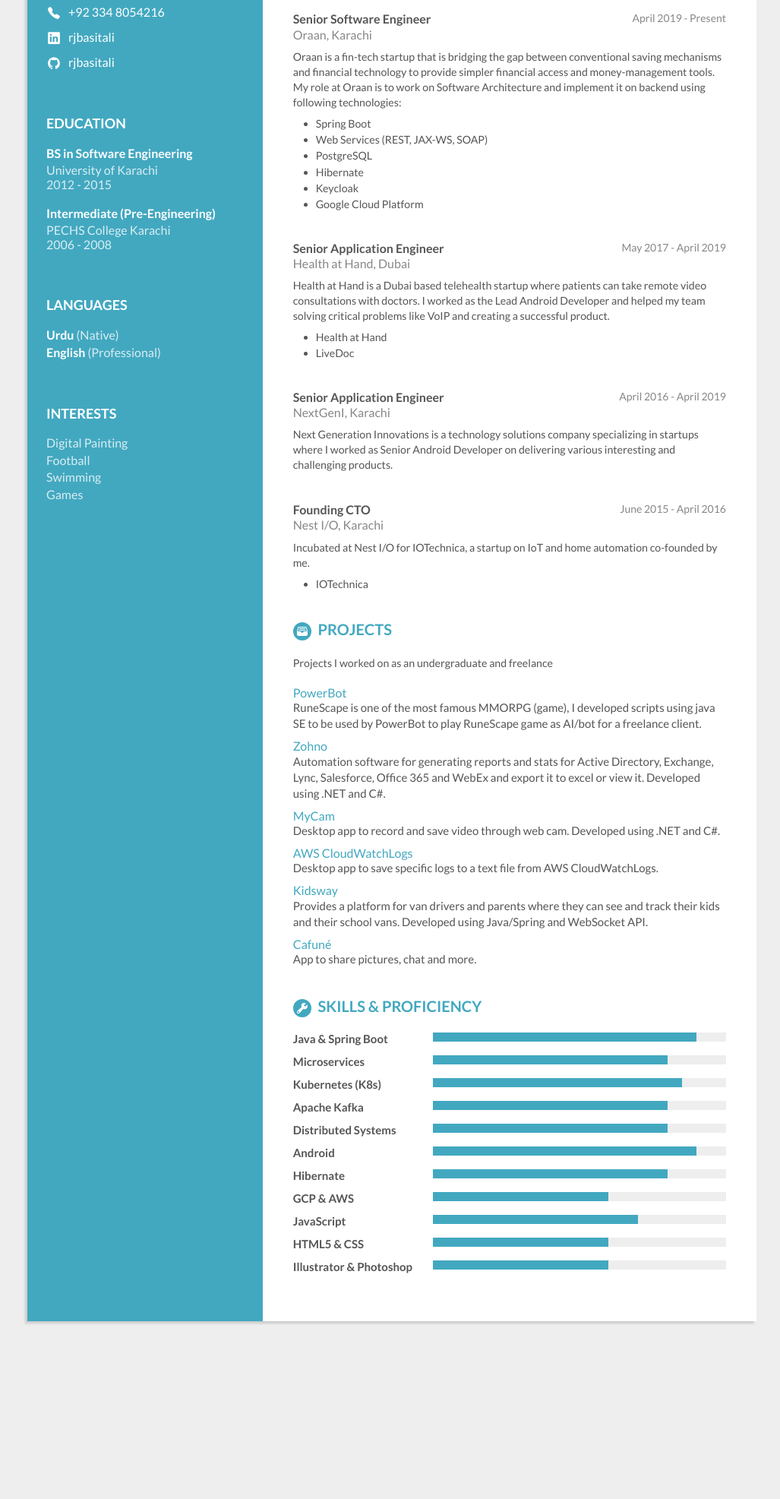
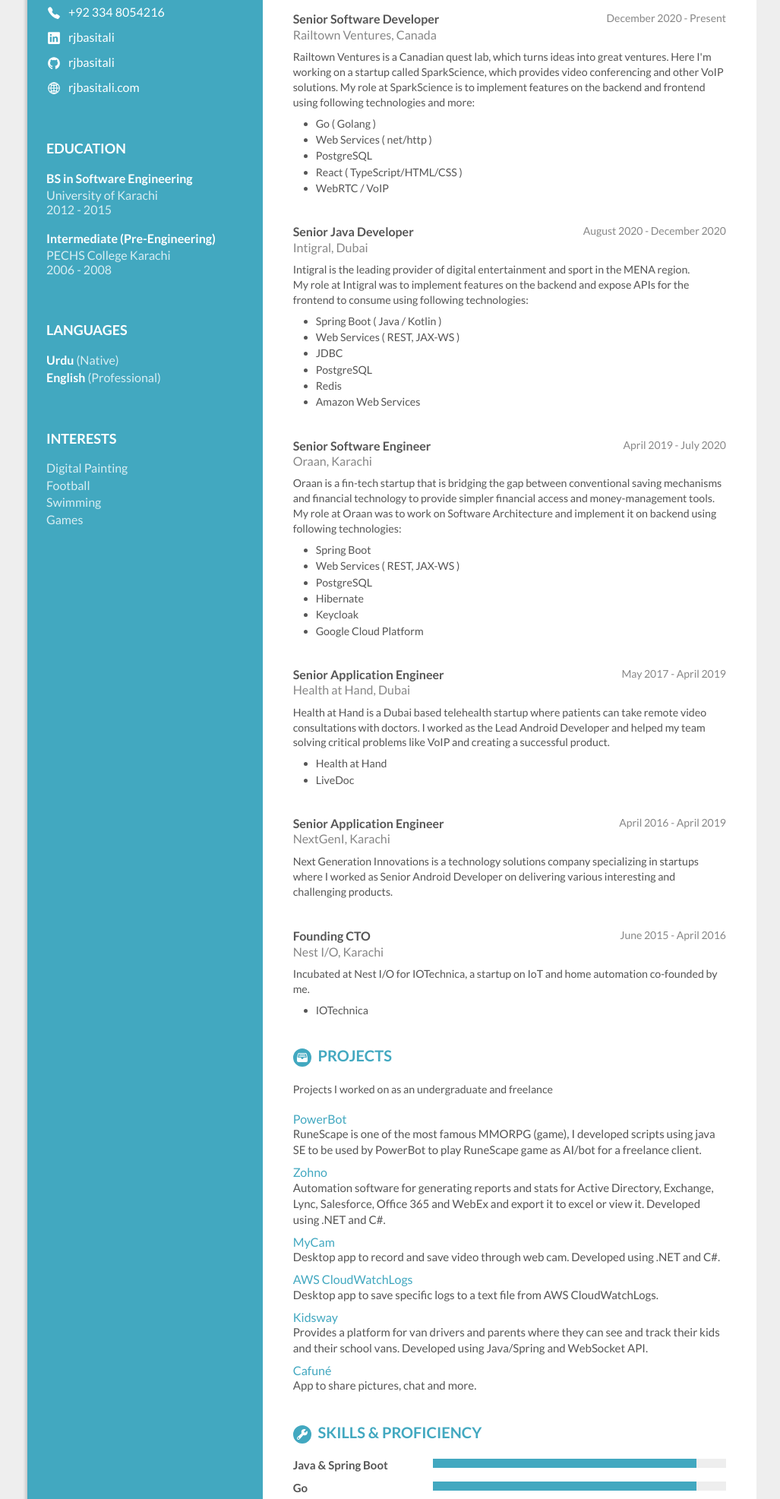
Before and after one commit to rjbasitali/rjbasitali.github.io, a plain HTML site: page index.html in a window 1280 px wide. Shown: the part 305-2278 px from the top of the page at 76% size, without its empty margins (124-1151 px from the left). Before the commit the page ends 2074 px from the top, so only its background shows below. Drawn offline with nearby package versions, Linux system fonts and the light colour scheme.

Commit message:
update exp

```diff
--- a/index.html
+++ b/index.html
@@ -44,6 +44,10 @@
                         <ion-icon name="logo-github"></ion-icon>
                         <a href="https://github.com/rjbasitali" target="_blank">rjbasitali</a>
                     </div>
+                    <div class="personal-info">
+                        <ion-icon name="globe-outline"></ion-icon>
+                        <a href="https://rjbasitali.com" target="_blank">rjbasitali.com</a>
+                    </div>
 
                     <h3>Education</h3>
                     <div class="personal-ed">
@@ -85,23 +89,62 @@
                     <h2>Experiences</h2>
                 </div>
 
+
+                <!-- Railtown -->
+                <div class="exp-head clearfix">
+                    <p class="exp-title">Senior Software Developer</p>
+                    <p class="exp-duration">December 2020 - Present</p>
+                </div>
+                <p class="exp-place">Railtown Ventures, Canada</p>
+                <p class="exp-desc">Railtown Ventures is a Canadian quest lab, which turns ideas into great ventures. Here I'm working on a startup called SparkScience, which provides video conferencing and other VoIP solutions.
+                    My role at SparkScience is to implement features on the backend and frontend using following technologies and more:</p>
+                <ul class="exp-items">
+                    <li>Go ( Golang )</li>
+                    <li>Web Services ( net/http )</li>
+                    <li>PostgreSQL</li>
+                    <li>React ( TypeScript/HTML/CSS )</li>
+                    <li>WebRTC / VoIP</li>
+                </ul>
+
+
+                <!-- Intigral -->
+                <div class="exp-head clearfix">
+                    <p class="exp-title">Senior Java Developer</p>
+                    <p class="exp-duration">August 2020 - December 2020</p>
+                </div>
+                <p class="exp-place">Intigral, Dubai</p>
+                <p class="exp-desc">Intigral is the leading provider of digital entertainment and sport in the MENA region.<br>
+                    My role at Intigral was to implement features on the backend and expose APIs for the frontend to consume using following technologies:</p>
+                <ul class="exp-items">
+                    <li>Spring Boot ( Java / Kotlin )</li>
+                    <li>Web Services ( REST, JAX-WS )</li>
+                    <li>JDBC</li>
+                    <li>PostgreSQL</li>
+                    <li>Redis</li>
+                    <li>Amazon Web Services</li>
+                </ul>
+
+
+                <!-- Oraan -->
                 <div class="exp-head clearfix">
                     <p class="exp-title">Senior Software Engineer</p>
-                    <p class="exp-duration">April 2019 - Present</p>
+                    <p class="exp-duration">April 2019 - July 2020</p>
                 </div>
                 <p class="exp-place">Oraan, Karachi</p>
                 <p class="exp-desc">Oraan is a fin-tech startup that is bridging the gap between conventional saving mechanisms and financial
                     technology to provide simpler financial access and money-management tools.<br>
-                    My role at Oraan is to work on Software Architecture and implement it on backend using following technologies:</p>
+                    My role at Oraan was to work on Software Architecture and implement it on backend using following technologies:</p>
                 <ul class="exp-items">
                     <li>Spring Boot</li>
-                    <li>Web Services (REST, JAX-WS, SOAP)</li>
+                    <li>Web Services ( REST, JAX-WS )</li>
                     <li>PostgreSQL</li>
                     <li>Hibernate</li>
                     <li>Keycloak</li>
                     <li>Google Cloud Platform</li>
                 </ul>
 
+
+                <!-- Health at Hand -->
                 <div class="exp-head clearfix">
                     <p class="exp-title">Senior Application Engineer</p>
                     <p class="exp-duration">May 2017 - April 2019</p>
@@ -114,6 +157,8 @@
                     <li><a href="https://play.google.com/store/apps/details?id=com.myhealthathand.livedoc" target="_blank">LiveDoc</a></li>
                 </ul>
 
+
+                <!-- NextGenI -->
                 <div class="exp-head clearfix">
                     <p class="exp-title">Senior Application Engineer</p>
                     <p class="exp-duration">April 2016 - April 2019</p>
@@ -123,6 +168,8 @@
                 <ul class="exp-items">
                 </ul>
 
+
+                <!-- Nest I/O -->
                 <div class="exp-head clearfix">
                     <p class="exp-title">Founding CTO</p>
                     <p class="exp-duration">June 2015 - April 2016</p>
@@ -130,9 +177,11 @@
                 <p class="exp-place">Nest I/O, Karachi</p>
                 <p class="exp-desc">Incubated at Nest I/O for IOTechnica, a startup on IoT and home automation co-founded by me.</p>
                 <ul class="exp-items">
-                    <li><a href="https://thenestio.com/?incubatee-teams-2=iotechnica" target="_blank">IOTechnica</a></li>
+                    <li><a href="https://thenestio.com/startup/iotechnica/" target="_blank">IOTechnica</a></li>
                 </ul>
 
+
+                <!-- Projects -->
                 <div class="main-heading">
                     <ion-icon name="file-tray-full"></ion-icon>
                     <h2>Projects</h2>
@@ -169,6 +218,7 @@
                 </div>
 
 
+                <!-- Skills -->
                 <div class="main-heading">
                     <ion-icon name="build"></ion-icon>
                     <h2>Skills & Proficiency</h2>
@@ -185,34 +235,10 @@
                     </div>
                     <div class="skill-container">
                         <div class="col span-1-of-3 skill-title">
-                            Microservices
+                            Go
                         </div>
                         <div class="col span-2-of-3 skill-bg">
-                            <div class="skill-fg" style="width: 80%;"></div>
-                        </div>
-                    </div>
-                    <div class="skill-container">
-                        <div class="col span-1-of-3 skill-title">
-                            Kubernetes (K8s)
-                        </div>
-                        <div class="col span-2-of-3 skill-bg">
-                            <div class="skill-fg" style="width: 85%;"></div>
-                        </div>
-                    </div>
-                    <div class="skill-container">
-                        <div class="col span-1-of-3 skill-title">
-                            Apache Kafka
-                        </div>
-                        <div class="col span-2-of-3 skill-bg">
-                            <div class="skill-fg" style="width: 80%;"></div>
-                        </div>
-                    </div>
-                    <div class="skill-container">
-                        <div class="col span-1-of-3 skill-title">
-                            Distributed Systems
-                        </div>
-                        <div class="col span-2-of-3 skill-bg">
-                            <div class="skill-fg" style="width: 80%;"></div>
+                            <div class="skill-fg" style="width: 90%;"></div>
                         </div>
                     </div>
                     <div class="skill-container">
@@ -225,6 +251,14 @@
                     </div>
                     <div class="skill-container">
                         <div class="col span-1-of-3 skill-title">
+                            Databases
+                        </div>
+                        <div class="col span-2-of-3 skill-bg">
+                            <div class="skill-fg" style="width: 80%;"></div>
+                        </div>
+                    </div>
+                    <div class="skill-container">
+                        <div class="col span-1-of-3 skill-title">
                             Hibernate
                         </div>
                         <div class="col span-2-of-3 skill-bg">
@@ -233,7 +267,23 @@
                     </div>
                     <div class="skill-container">
                         <div class="col span-1-of-3 skill-title">
-                            GCP & AWS
+                            JavaScript / TypeScript
+                        </div>
+                        <div class="col span-2-of-3 skill-bg">
+                            <div class="skill-fg" style="width: 70%;"></div>
+                        </div>
+                    </div>
+                    <div class="skill-container">
+                        <div class="col span-1-of-3 skill-title">
+                            HTML5 / CSS
+                        </div>
+                        <div class="col span-2-of-3 skill-bg">
+                            <div class="skill-fg" style="width: 70%;"></div>
+                        </div>
+                    </div>
+                    <div class="skill-container">
+                        <div class="col span-1-of-3 skill-title">
+                            GCP / AWS
                         </div>
                         <div class="col span-2-of-3 skill-bg">
                             <div class="skill-fg" style="width: 60%;"></div>
@@ -241,23 +291,7 @@
                     </div>
                     <div class="skill-container">
                         <div class="col span-1-of-3 skill-title">
-                            JavaScript
-                        </div>
-                        <div class="col span-2-of-3 skill-bg">
-                            <div class="skill-fg" style="width: 70%;"></div>
-                        </div>
-                    </div>
-                    <div class="skill-container">
-                        <div class="col span-1-of-3 skill-title">
-                            HTML5 & CSS
-                        </div>
-                        <div class="col span-2-of-3 skill-bg">
-                            <div class="skill-fg" style="width: 60%;"></div>
-                        </div>
-                    </div>
-                    <div class="skill-container">
-                        <div class="col span-1-of-3 skill-title">
-                            Illustrator & Photoshop
+                            Illustrator / Photoshop
                         </div>
                         <div class="col span-2-of-3 skill-bg">
                             <div class="skill-fg" style="width: 60%;"></div>
```
